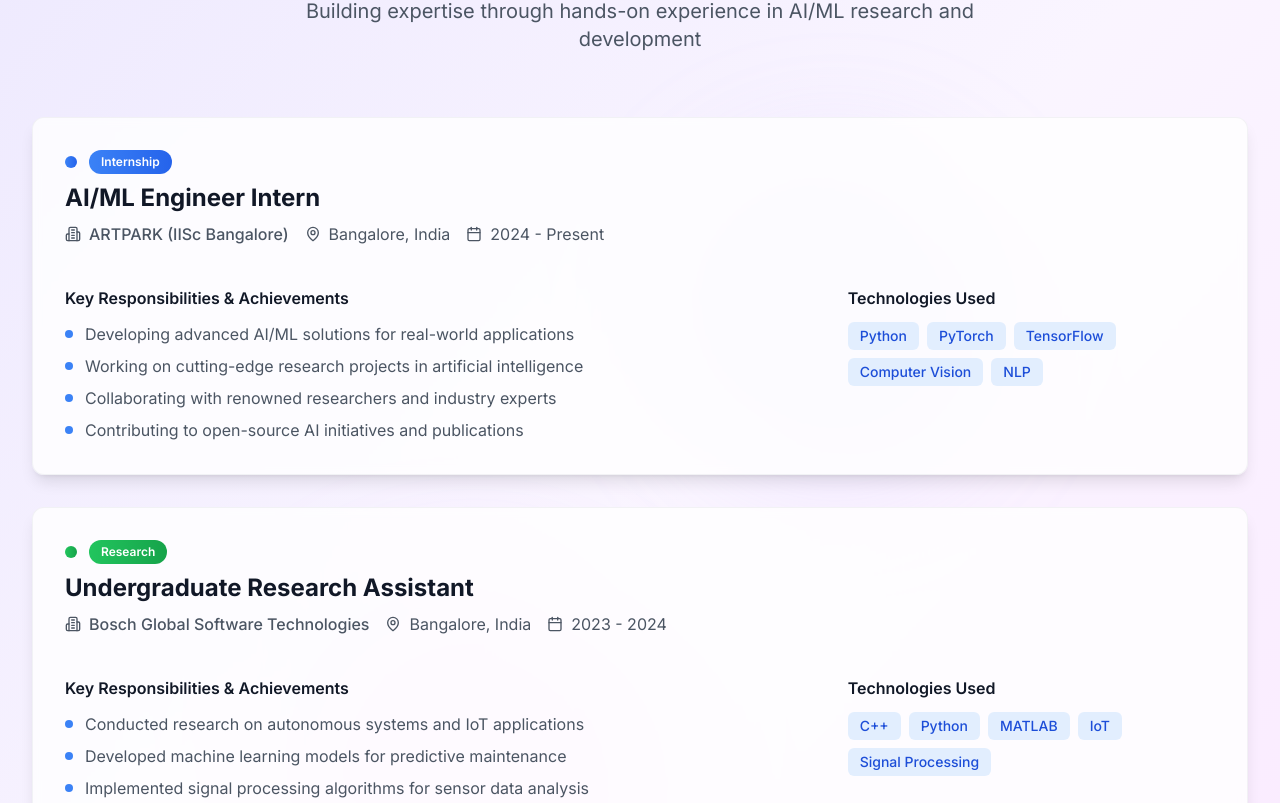
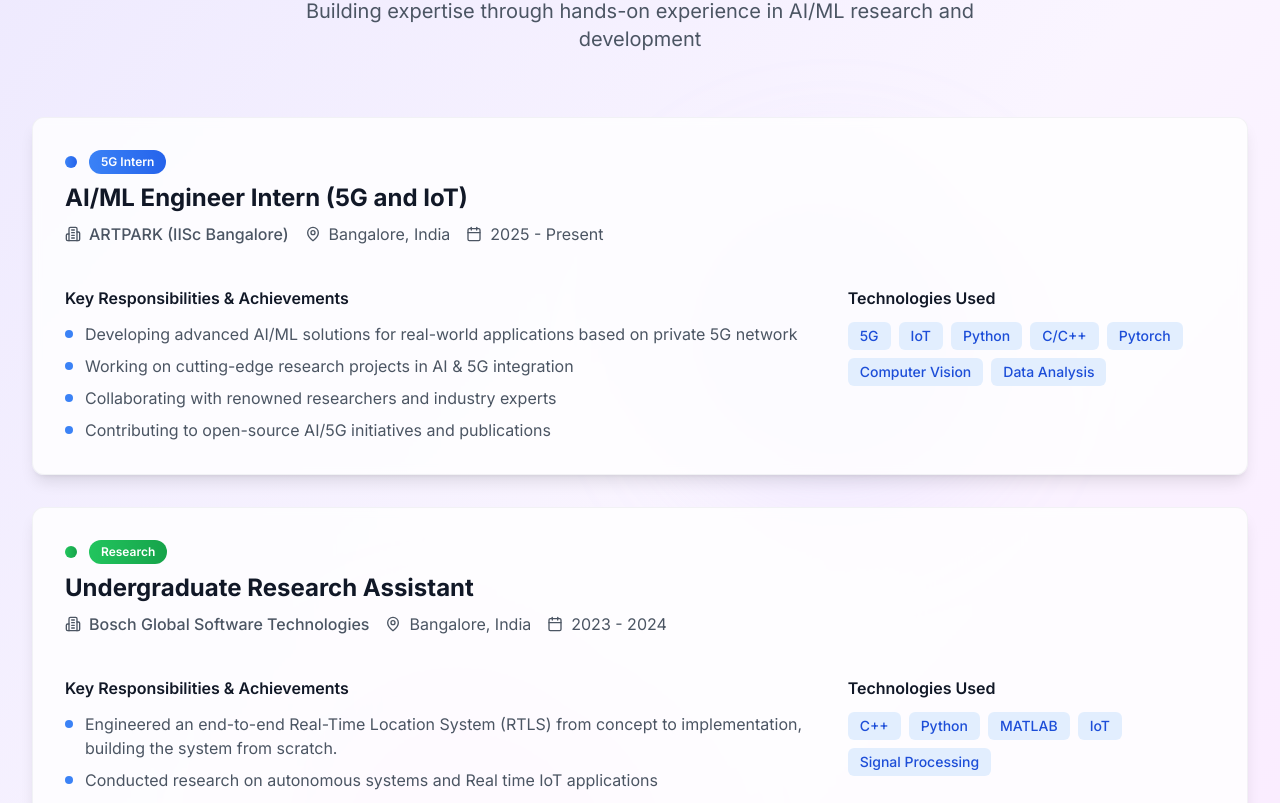
Before and after one commit to NOVA-PPP/personal_portfolio, a React (Vite) app: page / in a window 1280 px wide. Shown: the part 1989-2792 px from the top of the page. Built offline with nearby package versions, Linux system fonts and the light colour scheme.

Commit message:
Update Experience.tsx

```diff
--- a/src/components/Experience.tsx
+++ b/src/components/Experience.tsx
@@ -5,18 +5,18 @@ import { motion } from 'framer-motion';
 const Experience: React.FC = () => {
   const experiences = [
     {
-      title: 'AI/ML Engineer Intern',
+      title: 'AI/ML Engineer Intern (5G and IoT)',
       company: 'ARTPARK (IISc Bangalore)',
       location: 'Bangalore, India',
-      period: '2024 - Present',
-      type: 'Internship',
+      period: '2025 - Present',
+      type: '5G Intern',
       description: [
-        'Developing advanced AI/ML solutions for real-world applications',
-        'Working on cutting-edge research projects in artificial intelligence',
+        'Developing advanced AI/ML solutions for real-world applications based on private 5G network',
+        'Working on cutting-edge research projects in AI & 5G integration',
         'Collaborating with renowned researchers and industry experts',
-        'Contributing to open-source AI initiatives and publications'
+        'Contributing to open-source AI/5G initiatives and publications'
       ],
-      technologies: ['Python', 'PyTorch', 'TensorFlow', 'Computer Vision', 'NLP'],
+      technologies: ['5G', 'IoT', 'Python', 'C/C++', 'Pytorch', 'Computer Vision', 'Data Analysis'],
       color: 'from-blue-500 to-blue-600'
     },
     {
@@ -26,10 +26,11 @@ const Experience: React.FC = () => {
       period: '2023 - 2024',
       type: 'Research',
       description: [
-        'Conducted research on autonomous systems and IoT applications',
-        'Developed machine learning models for predictive maintenance',
-        'Implemented signal processing algorithms for sensor data analysis',
-        'Contributed to patent applications for innovative solutions'
+        'Engineered an end-to-end Real-Time Location System (RTLS) from concept to implementation, building the system from scratch.',
+        'Conducted research on autonomous systems and Real time IoT applications',
+        'Architected the system using DWM1000 UWB modules for precise positioning, ESP8266 for Wi-Fi communication, and a Python-based MQTT client for data transmission.',
+        'Contributed to patent applications for innovative solutions',
+        'Surpassed the primary accuracy goal of <40 cm by achieving a final system error of <15 cm, demonstrating exceptional precision in indoor tracking.'
       ],
       technologies: ['C++', 'Python', 'MATLAB', 'IoT', 'Signal Processing'],
       color: 'from-green-500 to-green-600'
```
